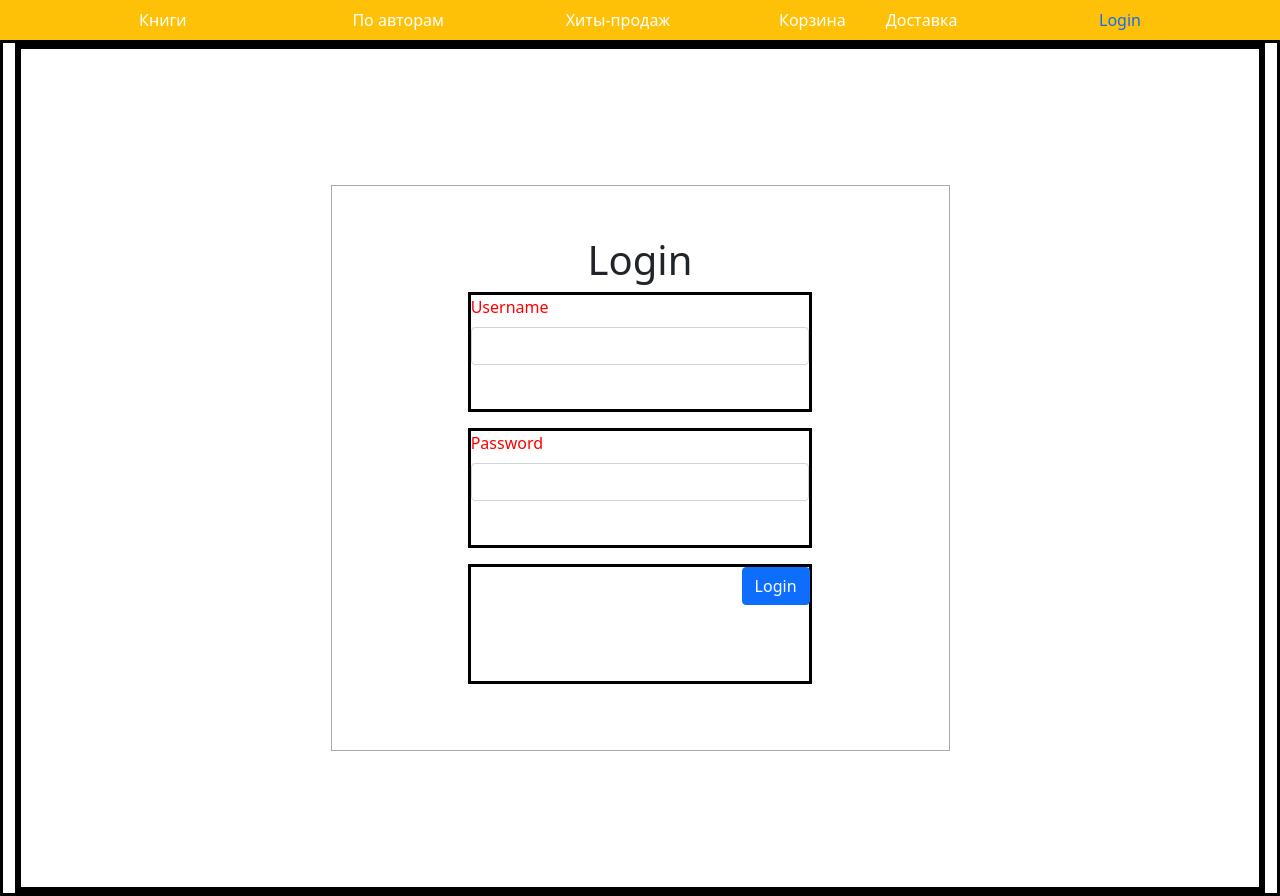
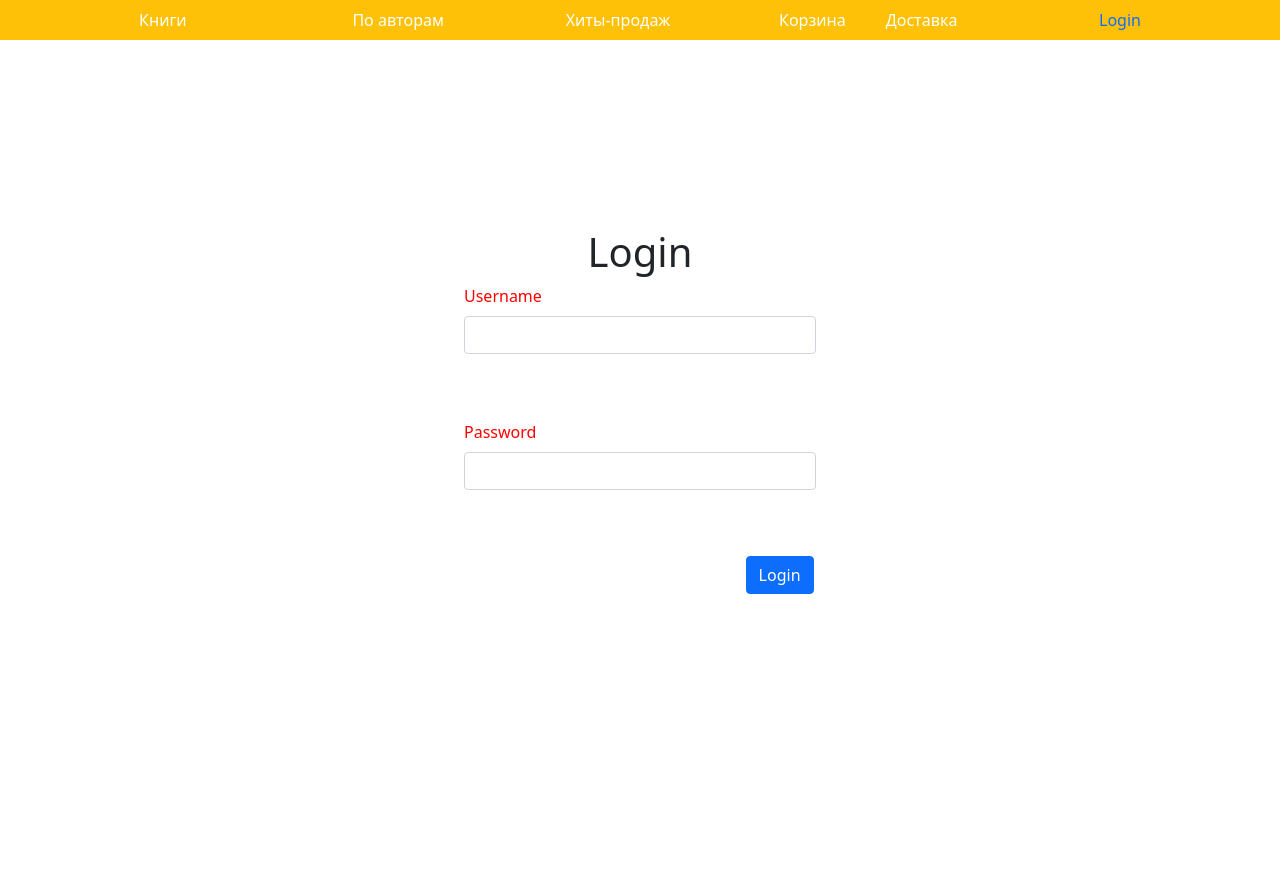
Before and after one commit to tov-bk-pavuk/WarehouseShop, a Django app: page / in a window 1280 px wide. Run offline with Django 3.2, Linux system fonts and the light colour scheme.

Commit message:
before docker

```diff
--- a/shop/core_shop/settings.py
+++ b/shop/core_shop/settings.py
@@ -119,7 +119,6 @@ STATIC_URL = '/static/'
 
 STATICFILES_DIRS = [
     BASE_DIR / "static",
-    '/var/www/static/',
 ]
 
 # Default primary key field type
--- a/shop/static/css/base.css
+++ b/shop/static/css/base.css
@@ -1,10 +1,10 @@
 div {
-    border: solid 3px black;
+    #border: solid 3px black;
     margin: 0 auto;
 }
 
 .login {
-    border: solid 1px darkgrey;
+    #border: solid 1px darkgrey;
     margin: 11% auto;
     padding: 50px;
 }
--- a/warehouse/core_warehouse/settings.py
+++ b/warehouse/core_warehouse/settings.py
@@ -140,6 +140,10 @@ USE_TZ = True
 
 STATIC_URL = '/static/'
 
+STATICFILES_DIRS = [
+    BASE_DIR / "static",
+]
+
 # Default primary key field type
 # https://docs.djangoproject.com/en/3.2/ref/settings/#default-auto-field
 
```
